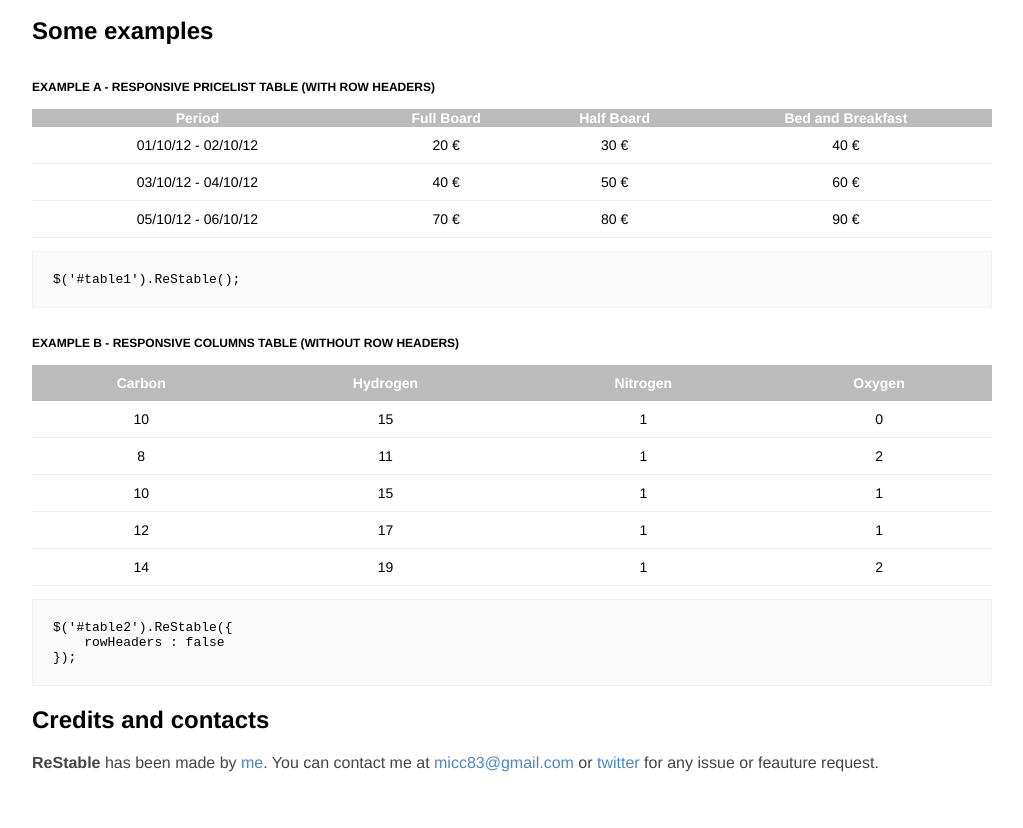
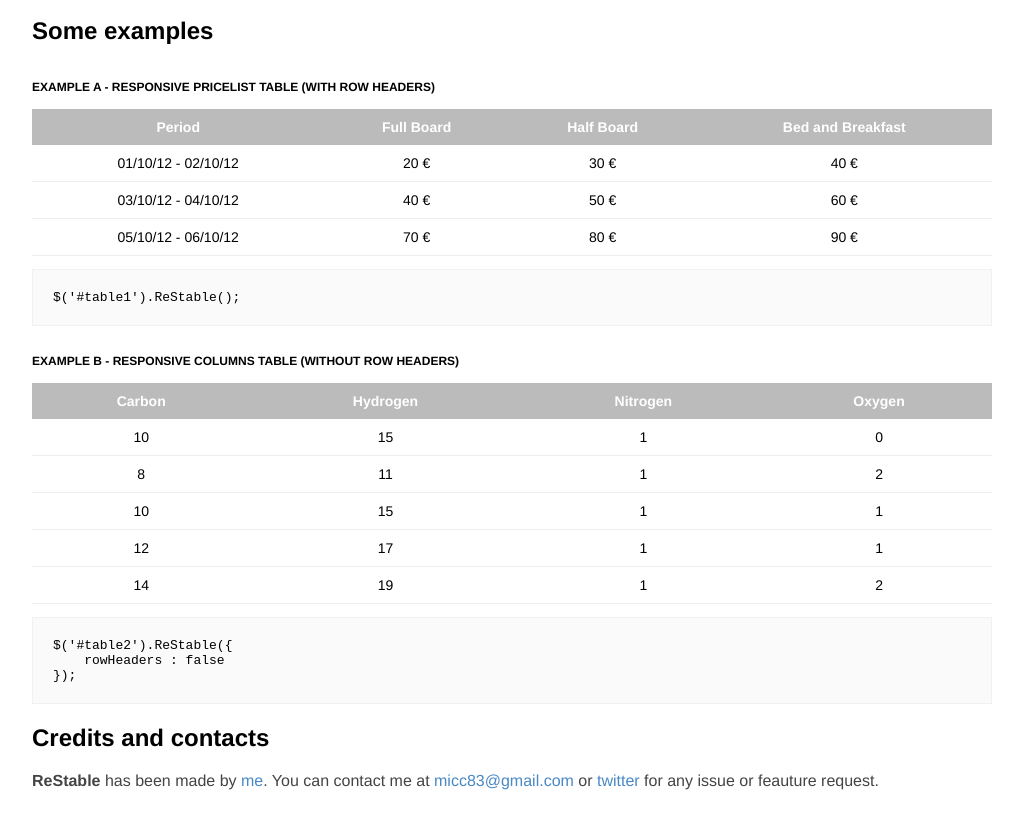
Before and after one commit to micc83/ReStable, a plain HTML site: page demo/index.html in a window 1280 px wide. Shown: the part 1297-2125 px from the top of the page, without its empty margins (128-1151 px from the left). Drawn offline with nearby package versions, Linux system fonts and the light colour scheme.

Commit message:
Added th styling

```diff
--- a/demo/main.css
+++ b/demo/main.css
@@ -13,7 +13,7 @@ pre {background-color: #fafafa;padding: 20px;overflow: auto;border: 1px solid #f
 .download_button:hover {background-color: #eaeaea;}
 
 table {width: 100%;text-align: center;border: 0;border-collapse: collapse;border-spacing: 0;font-size: 14px;}
-table td {padding: 10px;margin: 0;}
+table td, table th {padding: 10px;margin: 0;}
 table thead {background-color: #bbb;color: #fff;font-weight: 800;}
 table tbody tr td{border-bottom: 1px solid #eee;}
 table tbody tr:hover td{background-color: #eee;}
```
